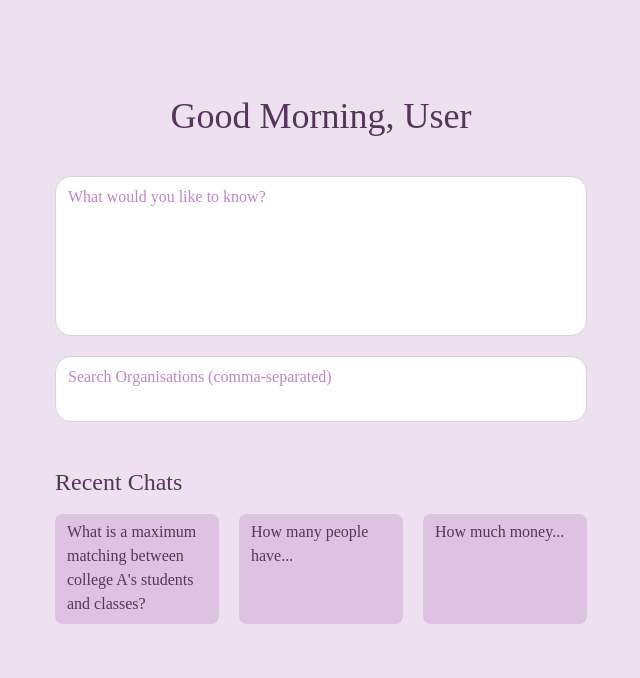
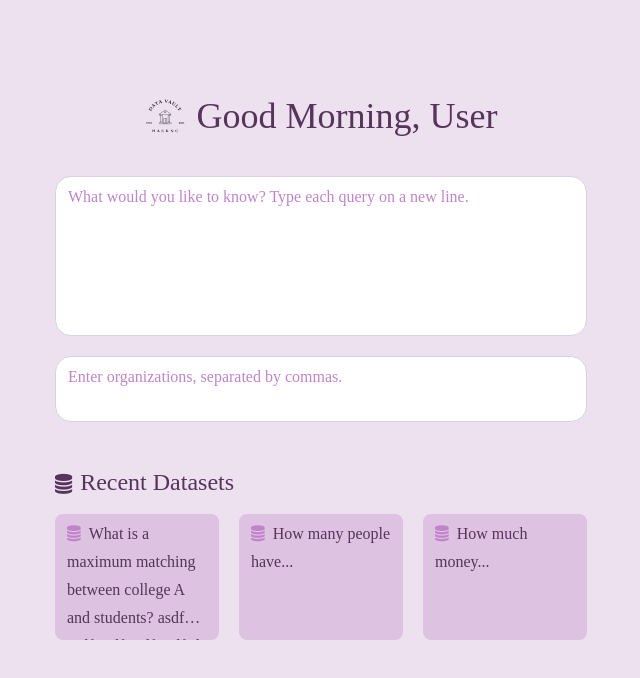
Before and after one commit to MurtazaKafka/Pragma, a React (Create React App) app in the folder frontend/: page / in a window 1280 px wide. Shown: the top 678 px of the page, without its empty margins (319-959 px from the left). Built offline with nearby package versions, Linux system fonts and the light colour scheme; a web font is replaced by a local one.

Commit message:
improve QOL and add logos

```diff
--- a/frontend/src/components/ChatItem.jsx
+++ b/frontend/src/components/ChatItem.jsx
@@ -4,7 +4,10 @@ function ChatItem({ content }) {
     return (
         <article className="flex flex-col w-[33%] max-md:ml-0 max-md:w-full">
             {content ? (
-                <div className="font-bodoni text-heliotrope-700 grow px-3 pt-1.5 pb-2 w-full text-md rounded-lg bg-heliotrope-100 max-md:px-5 max-md:mt-9 transition duration-500 hover:shadow-md hover:outline-none focus:outline-none">
+                <div className="font-bodoni text-heliotrope-700 grow px-3 pt-1.5 pb-2 w-full text-md rounded-lg
+                bg-heliotrope-100 max-md:px-5 max-md:mt-9 transition duration-500 hover:shadow-md hover:outline-none
+                focus:outline-none truncate-multiline">
+                    <i class="fa fa-database text-l mr-2 text-heliotrope-300" style={{ alignSelf: 'flex-end' }}></i>
                     {content}
                 </div>
             ) : (
--- a/frontend/src/components/Header.jsx
+++ b/frontend/src/components/Header.jsx
@@ -2,9 +2,12 @@ import React from 'react';
 
 function Header() {
     return (
-        <header className="justify-center text-center text-4xl text-heliotrope-700 font-bodoni font-medium">
-            Good Morning, User
-        </header>
+        <div className='flex gap-3'>
+            <img src="full-logo.svg" alt="Logo" className="h-10 w-auto" />
+            <header className="justify-center text-center text-4xl text-heliotrope-700 font-bodoni font-medium">
+                Good Morning, User
+            </header>
+        </div>
     );
 }
 
--- a/frontend/src/components/QueryInput.jsx
+++ b/frontend/src/components/QueryInput.jsx
@@ -55,7 +55,7 @@ function QueryInput() {
                         borderRadius: "1rem",
                     }}
                     onChange={handleQueryChange}
-                    placeholder="What would you like to know?"
+                    placeholder="What would you like to know? Type each query on a new line."
                     className="text-base font-bodoni placeholder-heliotrope-300 text-heliotrope-600 flex-grow p-2 pl-3 pr-3 h-fit border border-gray-300
                     rounded-md transition duration-500 hover:outline-none focus:outline-none hover:shadow-md"
                     aria-label="Enter Query"
@@ -70,7 +70,7 @@ function QueryInput() {
             id="queryInput"
             type="text"
             onChange={handleOrganisationsChange}
-            placeholder="Search Organisations (comma-separated)"
+            placeholder="Enter organizations, separated by commas."
             className="text-base font-bodoni placeholder-font-bodoni placeholder-heliotrope-300 text-heliotrope-600 pl-3 pr-3 flex-grow p-2 h-fit border border-gray-300 rounded-md transition duration-500 hover:outline-none focus:outline-none hover:shadow-md"
             aria-label="Enter Organisations"
             style={{
--- a/frontend/src/components/RecentChats.jsx
+++ b/frontend/src/components/RecentChats.jsx
@@ -3,16 +3,19 @@ import ChatItem from './ChatItem';
 
 function RecentChats() {
     const chatItems = [
-        { content: 'What is a maximum matching between college A\'s students and classes?' },
+        { content: 'What is a maximum matching between college A and students? asdfa asdf asdf sadf asdfsd asdf ds' },
         { content: 'How many people have...' },
         { content: 'How much money...' },
     ];
 
     return (
         <div className="w-4/5 md:w-1/2 px-3.5 flex-col flex-wrap justify-center items-center mx-6 mb-64">
-            <h2 className="font-bodoni mt-6 mb-4 text-2xl text-heliotrope-700">
-                Recent Chats
-            </h2>
+            <div className='flex gap-2 items-center'>
+                <i class="fa fa-database text-xl mb-4 text-heliotrope-700" style={{ alignSelf: 'flex-end' }}></i>
+                <h2 className="font-bodoni mt-6 mb-4 text-2xl text-heliotrope-700">
+                    Recent Datasets
+                </h2>
+            </div>
             <div className="flex gap-5 max-md:flex-col text-md">
                     {chatItems.map((item, index) => (
                         <ChatItem key={index} content={item.content} />
--- a/frontend/src/index.css
+++ b/frontend/src/index.css
@@ -26,3 +26,13 @@ textarea::placeholder {
   font-family: "Bodoni Moda", serif;
   font-size: 1rem;
 }
+
+.truncate-multiline {
+  display: -webkit-box;
+  -webkit-box-orient: vertical;
+  -webkit-line-clamp: 4;
+  overflow: hidden;
+  text-overflow: ellipsis;
+  line-height: 1.75rem;
+  min-height: 7.75rem;
+}
```
Also changed, not shown: frontend/public/full-logo.svg (added).
